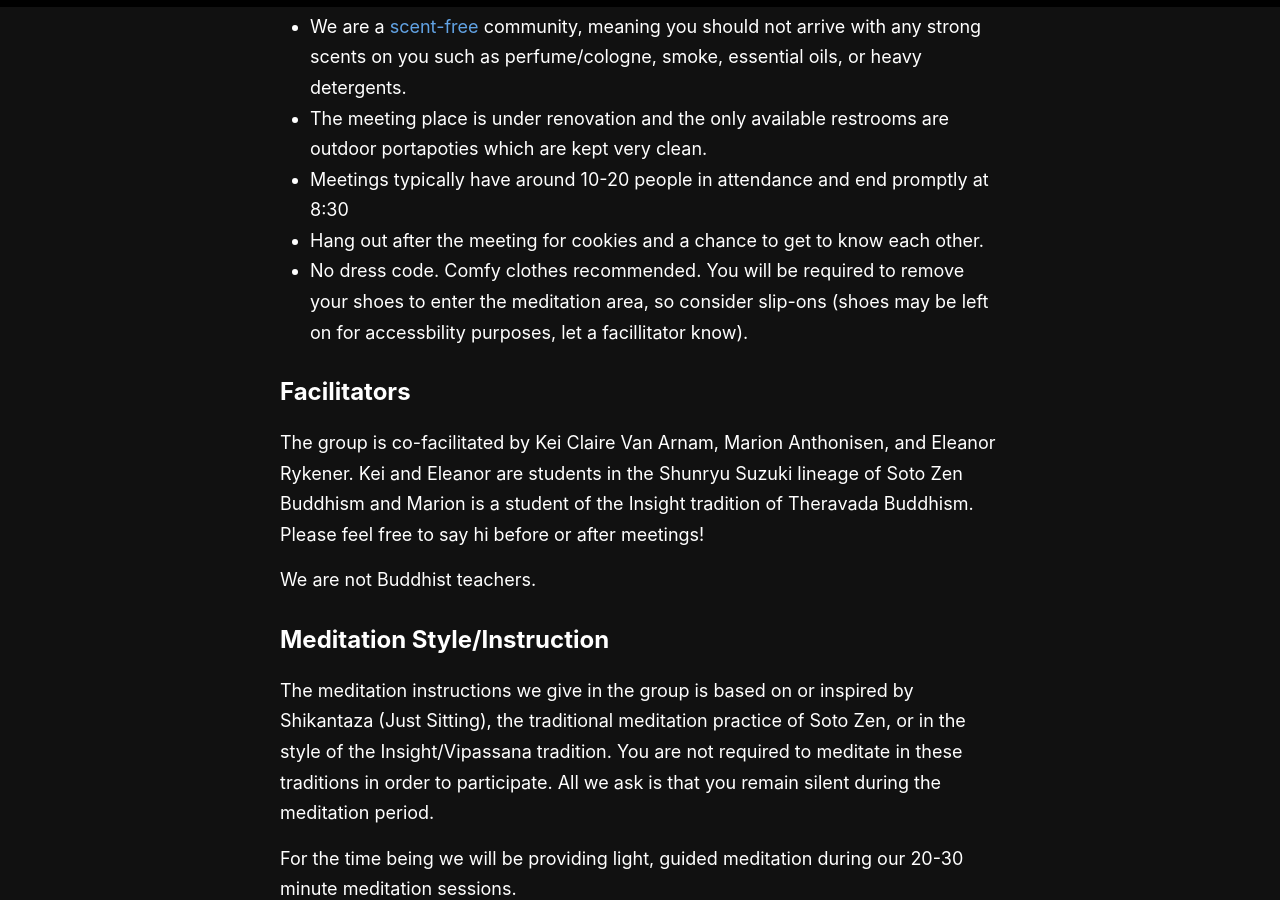
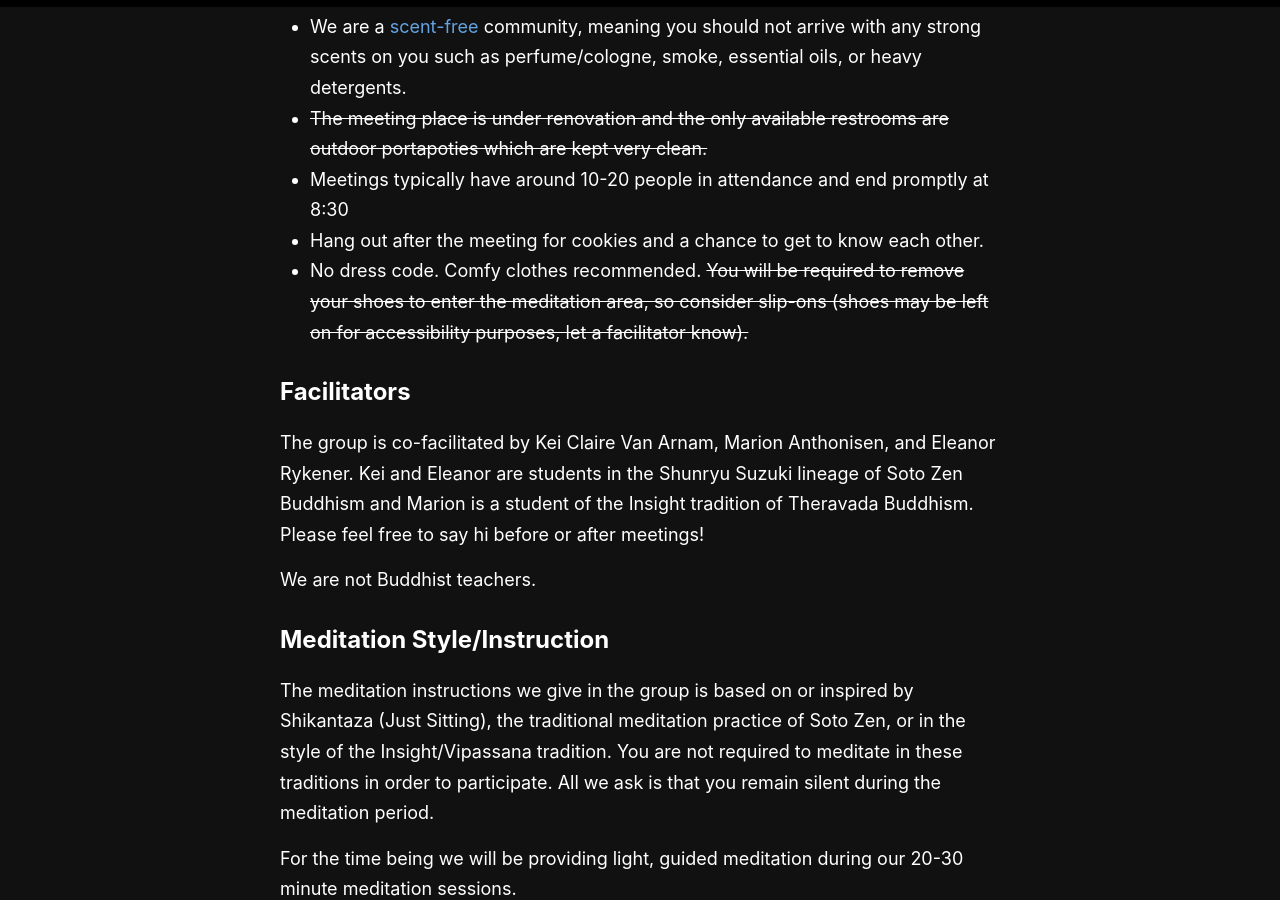
Before and after one commit to rykener/transsangha, a Jekyll site: the page built from _pages/index.md, in a window 1280 px wide and 900 px high, scrolled down 679 px. Built offline with Jekyll 4.4.1, drawn with Linux system fonts in a browser that asks for light colours.

```diff
--- a/_pages/index.md
+++ b/_pages/index.md
@@ -18,10 +18,10 @@ Great! We welcome all trans people. Here's what you should know:
 * [Covid and accessibility info](/accessibility)
 * Masks required
 * We are a [scent-free](/accessibility#accessibility) community, meaning you should not arrive with any strong scents on you such as perfume/cologne, smoke, essential oils, or heavy detergents.
-* The meeting place is under renovation and the only available restrooms are outdoor portapoties which are kept very clean.
+* ~~The meeting place is under renovation and the only available restrooms are outdoor portapoties which are kept very clean.~~
 * Meetings typically have around 10-20 people in attendance and end promptly at 8:30
 * Hang out after the meeting for cookies and a chance to get to know each other.
-* No dress code. Comfy clothes recommended. You will be required to remove your shoes to enter the meditation area, so consider slip-ons (shoes may be left on for accessbility purposes, let a facillitator know).
+* No dress code. Comfy clothes recommended. ~~You will be required to remove your shoes to enter the meditation area, so consider slip-ons (shoes may be left on for accessibility purposes, let a facilitator know).~~
 
 ## Facilitators
 
```
